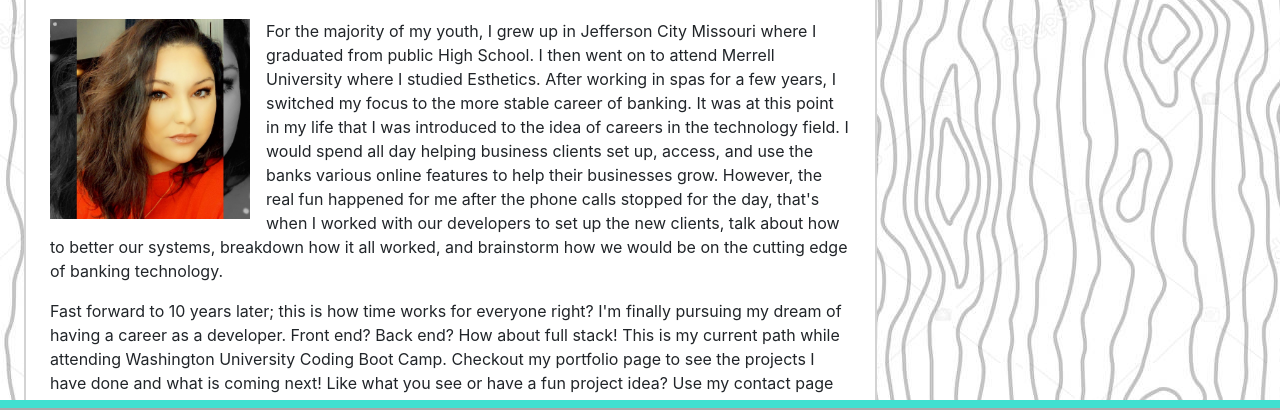
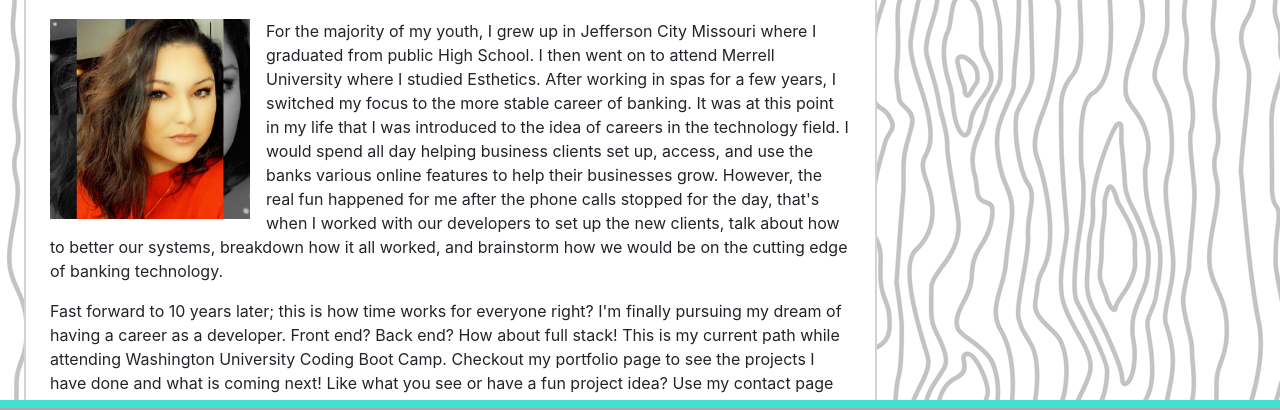
Before and after one commit to JFerguson1903/Unit8-HW, a plain HTML site: page index.html in a window 1280 px wide. Shown: the part 270-680 px from the top of the page. Drawn offline with nearby package versions, Linux system fonts and the light colour scheme; a web font is replaced by a local one.

Commit message:
background image replaced with purchased image as to eliminate watermark or usage limitations

```diff
--- a/style.css
+++ b/style.css
@@ -1,7 +1,7 @@
 /* Used throughout site pages */
 
 body {
-    background-image: url(./Images/wood_background.jpg);
+    background-image: url(./Images/dreamstime_l_142824684.gif);
     background-repeat: repeat;
     /* adds spacing to account for sticky footer */
     margin-bottom: 200px;
```
Also changed, not shown: Images/dreamstime_l_142824684.gif (added).
